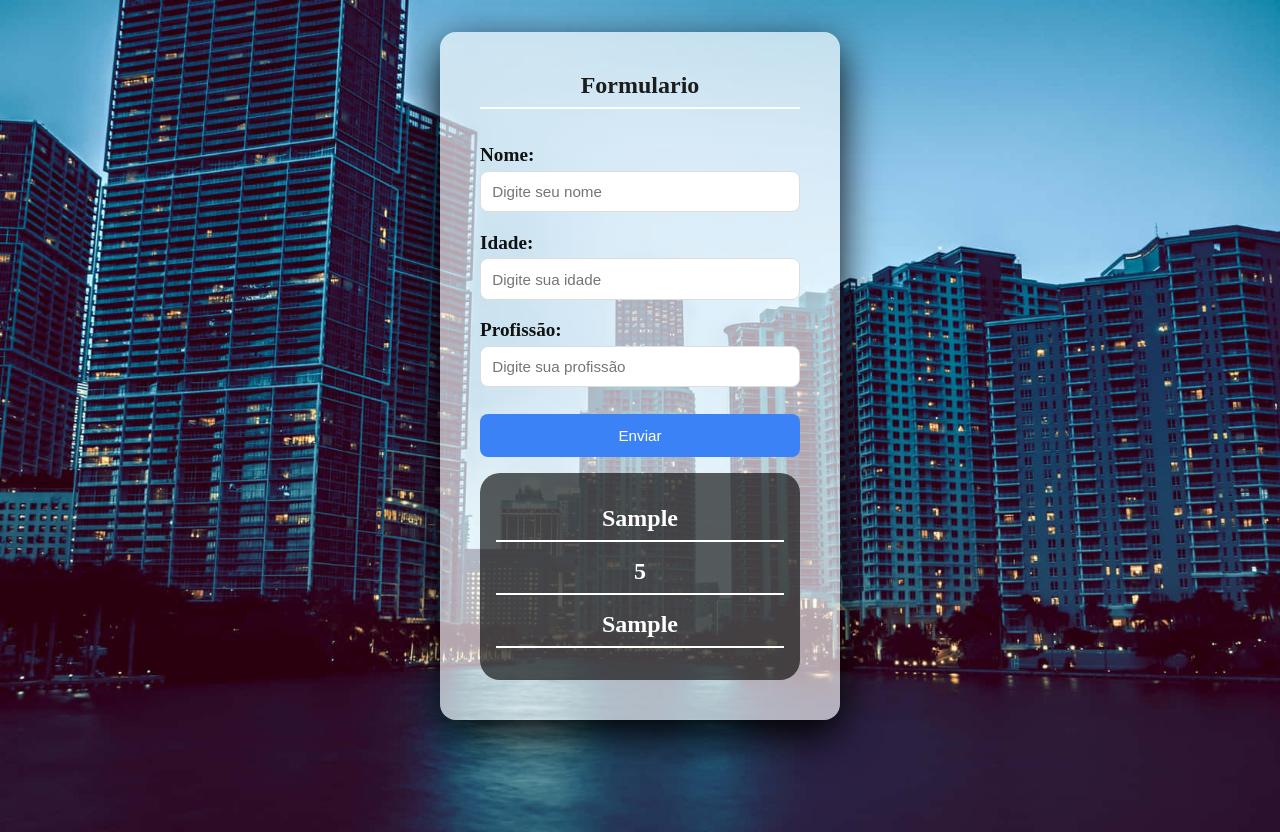
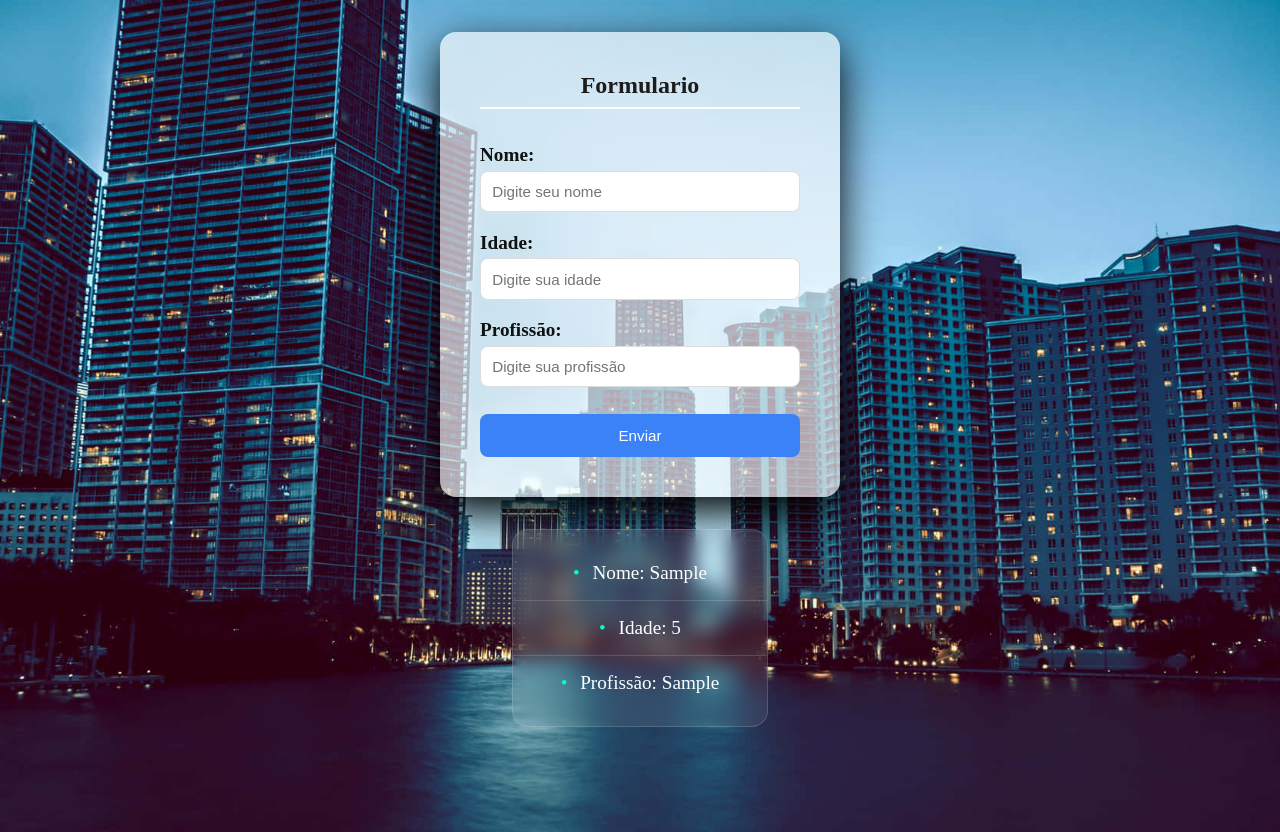
Before and after one commit to gabrieldev25789/components-react-2, a React (Vite) app: page / in a window 1280 px wide. Both pictures are taken after typing "Sample", "5", "Sample" into the empty fields and a click on the button "Enviar". Built offline with nearby package versions, Linux system fonts and the light colour scheme.

Commit message:
Estilizando/utilizando infos

```diff
--- a/src/Components/Form/Form.jsx
+++ b/src/Components/Form/Form.jsx
@@ -89,8 +89,9 @@ function Form() {
           <p>{erro}</p>
         </div>
       )}
+    </div>
 
-      {!erro && lista.map((pessoa, index) => (
+    {!erro && lista.map((pessoa, index) => (
       <div className="infos" key={index}>
         <Infos
         nome={pessoa.nome}
@@ -99,8 +100,6 @@ function Form() {
       </div>
       ))}
 
-    </div>
-
 </>
 
   )
--- a/src/Components/Form/Infos/Infos.css
+++ b/src/Components/Form/Infos/Infos.css
@@ -1,18 +1,108 @@
-#erro,
-.infos{
-    background: rgba(8, 8, 8, 0.65);
-    color: rgb(255, 255, 255);
-    font-weight: bold;
-    margin-top: 1rem;
-    font-size: 1.5rem;
-    text-align: center;
-    padding: 1rem;
-    border-radius: 20px;
+.infos {
+    margin: 2rem auto;
+    width: 20%;
+    background: rgba(255, 255, 255, 0.08); /* transparente claro */
+    backdrop-filter: blur(10px); /* efeito vidro */
+    -webkit-backdrop-filter: blur(10px);
+    border-radius: 1rem;
+    padding: 1rem 0;
+    border: 1px solid rgba(255,255,255,0.15);
 }
 
-.infos li{
-  list-style: none;
-  margin: 1rem 0;
-  border-bottom: 2px solid white;
-  padding-bottom: 0.5rem;
+.infos ul {
+    list-style: none;
+    padding: 0;
+    margin: 0;
 }
+
+.infos li {
+    text-align: center;
+    padding: 1rem 1.5rem;
+    font-size: 1.2rem;
+    color: #fff;
+    border-bottom: 1px solid rgba(255,255,255,0.15);
+    transition: all 0.3s ease;
+    cursor: pointer;
+}
+
+.infos li:last-child {
+    border-bottom: none;
+}
+
+.infos li:hover {
+    background: rgba(255, 255, 255, 0.1);
+    transform: translateX(5px);
+}
+
+/* detalhe bonito */
+.infos li::before {
+    content: "•";
+    color: #00ffcc;
+    margin-right: 0.8rem;
+}
+
+@media (max-width: 1024px) {
+    .infos {
+        width: 40%;
+    }
+}
+
+/* CELULAR */
+@media (max-width: 768px) {
+    .infos {
+        width: 70%;
+    }
+}
+
+/* CELULAR PEQUENO */
+@media (max-width: 480px) {
+    .infos {
+        width: 90%;
+    }
+}
+
+.infos ul {
+    list-style: none;
+    padding: 0;
+    margin: 0;
+}
+
+.infos li {
+    text-align: center;
+    padding: 1rem 1.5rem;
+    font-size: 1.2rem;
+    color: #fff;
+    border-bottom: 1px solid rgba(255,255,255,0.15);
+    transition: all 0.3s ease;
+    cursor: pointer;
+}
+
+/* texto menor no celular */
+@media (max-width: 480px) {
+    .infos li {
+        font-size: 1rem;
+        padding: 0.8rem 1rem;
+    }
+}
+
+.infos li:last-child {
+    border-bottom: none;
+}
+
+.infos li:hover {
+    background: rgba(255, 255, 255, 0.1);
+    transform: translateX(5px);
+}
+
+/* remove o movimento no mobile (fica mais suave) */
+@media (max-width: 768px) {
+    .infos li:hover {
+        transform: none;
+    }
+}
+
+.infos li::before {
+    content: "•";
+    color: #00ffcc;
+    margin-right: 0.8rem;
+}
--- a/src/Components/Form/Infos/Infos.jsx
+++ b/src/Components/Form/Infos/Infos.jsx
@@ -1,12 +1,12 @@
 import "./infos.css"
 
-function Infos({id, nome, idade, profissao}) {
+function Infos({ nome, idade, profissao}) {
   return (
     <div>
-            <ul key={id}>
-                <li>{nome}</li>
-                <li>{idade}</li>
-                <li>{profissao}</li>
+            <ul>
+                <li>Nome: {nome}</li>
+                <li>Idade: {idade}</li>
+                <li>Profissão: {profissao}</li>
             </ul>
     </div>
   )
```
